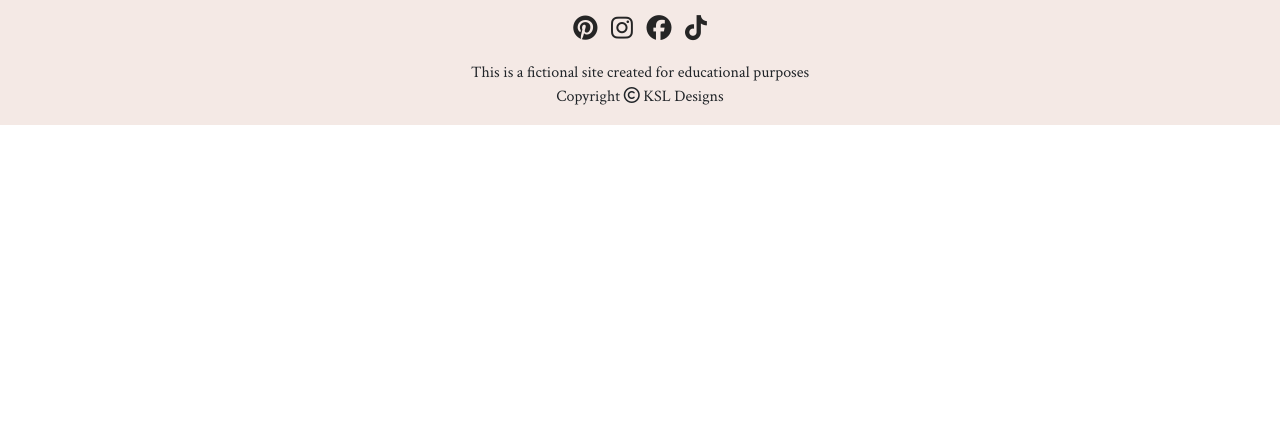
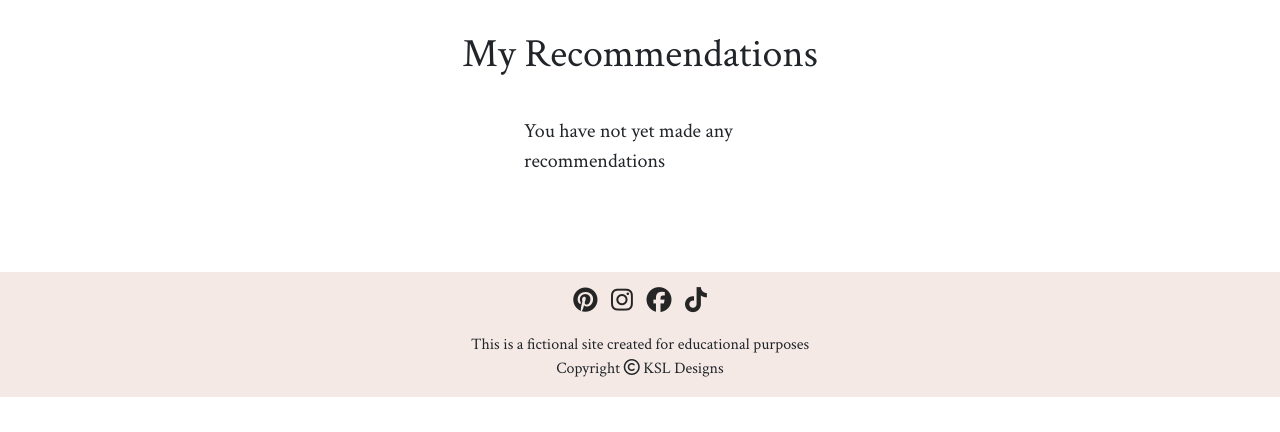
Before and after one commit to llewellynksj/little-white-dress, a Django app: page /community/1/my_recommendations/ in a window 1280 px wide. Shown: the part 50-482 px from the top of the page. Run offline with Django 3.2, Linux system fonts and the light colour scheme; the visitor is signed in with stand-in values (Sample User, id 1); data that the repository does not hold is empty; some libraries are stand-ins or nearby versions.

Commit message:
Add view to display current users recommendations

```diff
--- a/recommendations/templates/community.html
+++ b/recommendations/templates/community.html
@@ -17,12 +17,12 @@
 
     <div class="community-section my-3 py-3">
         <div class="justify-content-center">
-            {% if not user_recommendations %}
+            {% if not all_recommendations %}
                 <p class="lead">There are currently no recommendations</p>
             {% else %}
                 <div class="col-12">
                     <div class="row row-cols-2 row-cols-sm-3 row-cols-md-4 justify-content-center">
-                        {% for item in user_recommendations %}
+                        {% for item in all_recommendations %}
                             <div class="card-body recommendation-cards mx-2">
                                 <div class="p-4">
                                     <h3 class="link-no-decor">{{ item.title }}</h3>
--- a/recommendations/templates/my_recommendations.html
+++ b/recommendations/templates/my_recommendations.html
@@ -3,7 +3,7 @@
 {% block content %}
 
 {% if user.is_authenticated %}
-    <!-- <div class="container-fluid">
+    <div class="container-fluid">
         <h1 class="section-title">My Recommendations</h1>
         <div class="col-12 community-section">
             <div class="row category row-cols-2 row-cols-sm-3 row-cols-md-4 justify-content-center">
@@ -24,7 +24,7 @@
                 {% endfor %}
                 {% endif %}
             </div>
-        </div> -->
+        </div>
 {% else %}
     You are not able to do this. Please <a href="{% url 'login' %}">Login</a>.
 {% endif %}
--- a/recommendations/views.py
+++ b/recommendations/views.py
@@ -32,6 +32,16 @@ class MyRecommendationsList(generic.ListView):
     model = Recommendation
     template_name = 'my_recommendations.html'
 
+    # code adapted from Codemy 'Create a Blog Profile Page' Video:
+    # http://bit.ly/3OsUgy8:
+    def get_context_data(self, *args, **kwargs):
+        context = super(
+            MyRecommendationsList, self).get_context_data(
+                *args, **kwargs)
+        user_recommendations = Recommendation.objects.filter(user=self.request.user)
+        context['user_recommendations'] = user_recommendations
+        return context
+
 
 class RecommendationList(generic.ListView):
     """
@@ -40,12 +50,12 @@ class RecommendationList(generic.ListView):
     model = Recommendation
     template_name = 'community.html'
 
-    # code from Codemy 'Create a Blog Profile Page' Video:
+    # code adapted from Codemy 'Create a Blog Profile Page' Video:
     # http://bit.ly/3OsUgy8:
     def get_context_data(self, *args, **kwargs):
         context = super(
             RecommendationList, self).get_context_data(
                 *args, **kwargs)
-        user_recommendations = Recommendation.objects.all
-        context['user_recommendations'] = user_recommendations
+        all_recommendations = Recommendation.objects.all
+        context['all_recommendations'] = all_recommendations
         return context
```
